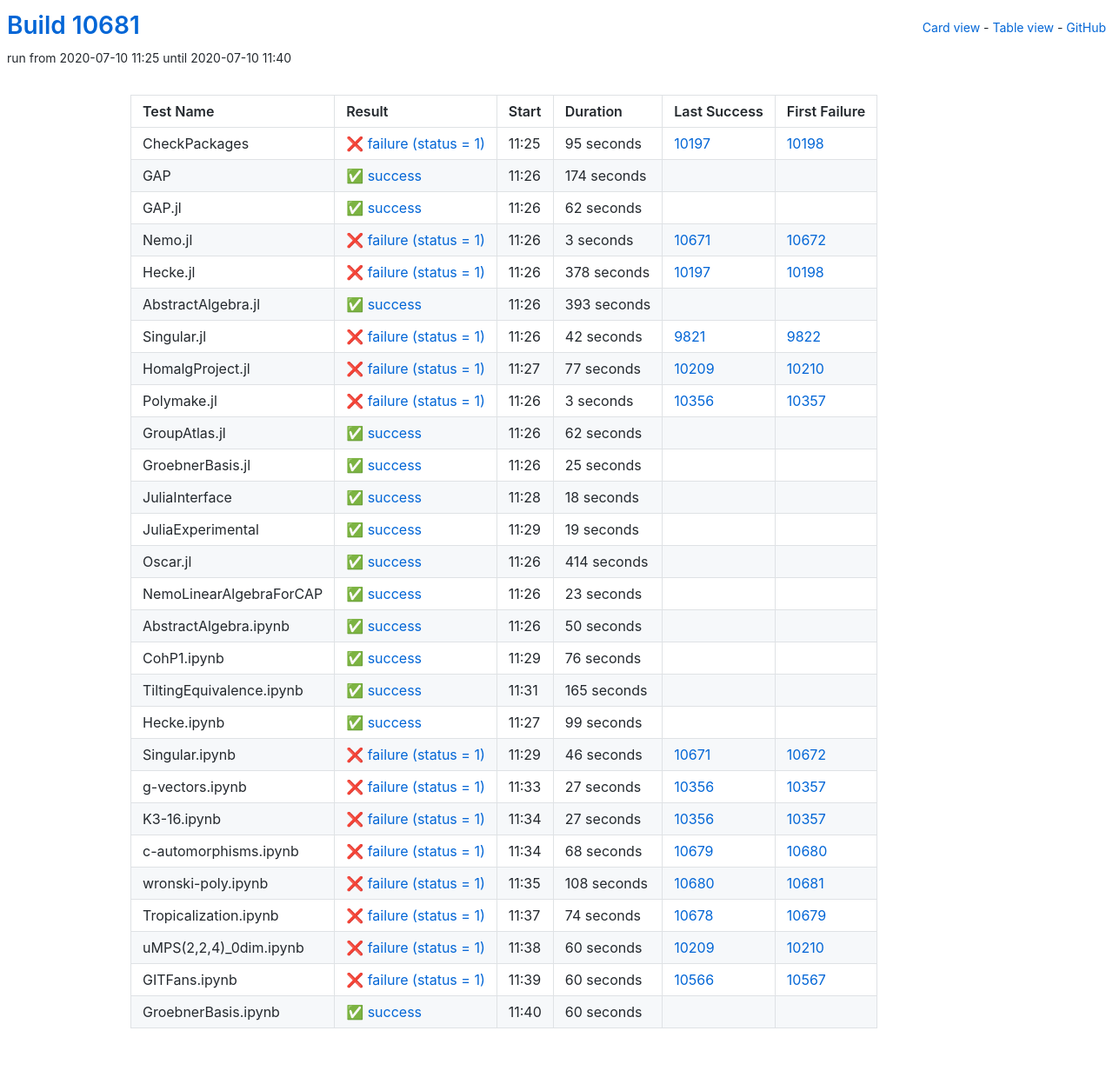
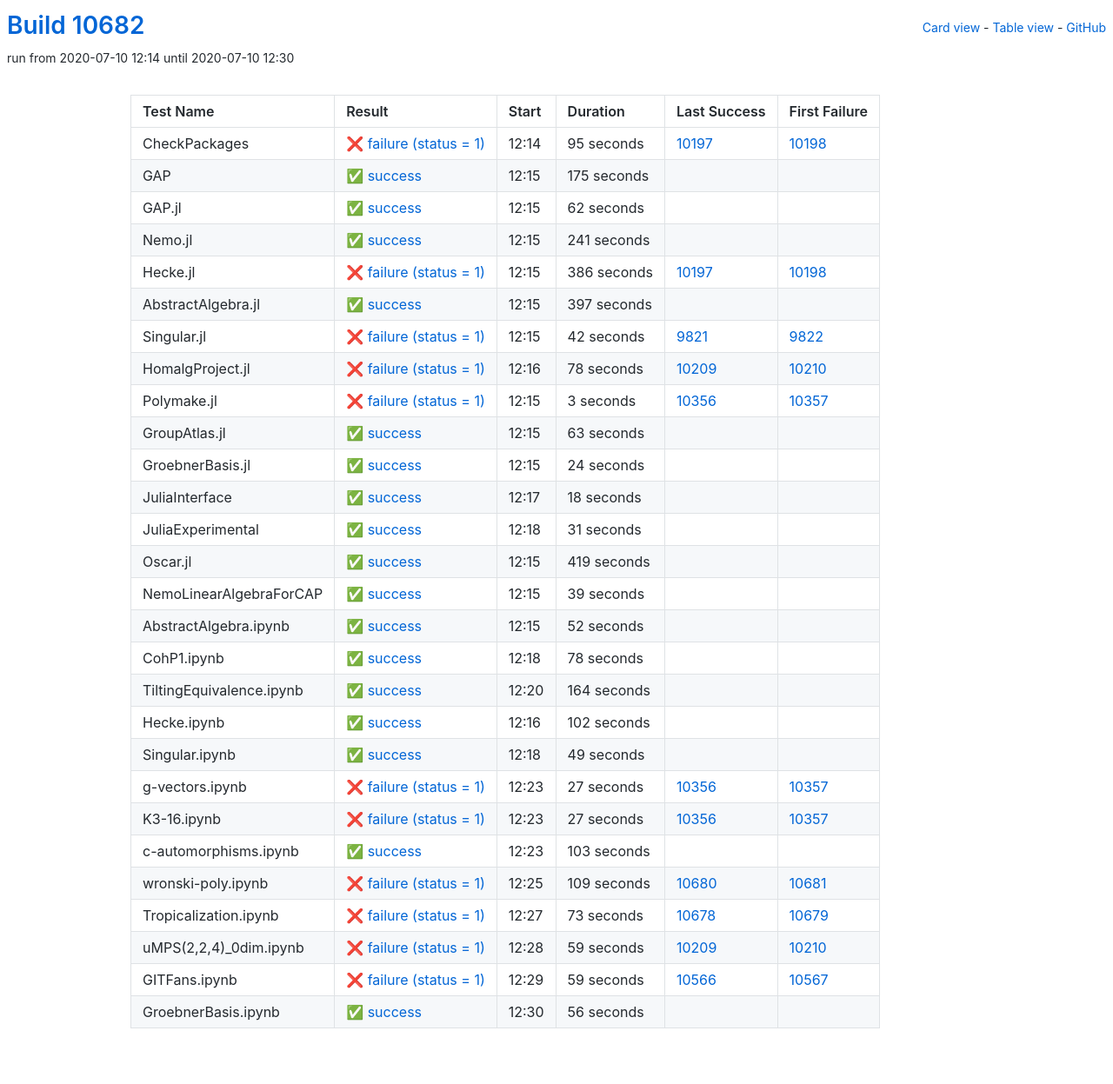
Before and after one commit to oscar-system/oscar-ci-status, a Jekyll site: the page built from table.html, in a window 1280 px wide. Shown: the whole page at 87% size. Built offline with Jekyll 4.4.1, drawn with Linux system fonts in a browser that asks for light colours.

Commit message:
Build #10682

```diff
--- a/_data/ci.yml
+++ b/_data/ci.yml
@@ -1,6 +1,6 @@
 ---
-build: 10681
-build_url: https://oscarci.mathematik.uni-kl.de/job/oscar/10681/
+build: 10682
+build_url: https://oscarci.mathematik.uni-kl.de/job/oscar/10682/
 job: oscar
 organization: oscar-system
 repo: oscar-ci-status
@@ -8,8 +8,8 @@
 tests:
 - name: CheckPackages
   id: checkpackages
-  log: https://oscarci.mathematik.uni-kl.de/job/oscar/10681/artifact/logs/build-10681/CheckPackages.log
-  start: 2020-07-10 11:25
+  log: https://oscarci.mathematik.uni-kl.de/job/oscar/10682/artifact/logs/build-10682/CheckPackages.log
+  start: 2020-07-10 12:14
   success: false
   exitcode: 1
   status: failure
@@ -20,20 +20,20 @@
   first_failure_url: https://oscarci.mathematik.uni-kl.de/job/oscar/10198/
 - name: GAP
   id: gap
-  log: https://oscarci.mathematik.uni-kl.de/job/oscar/10681/artifact/logs/build-10681/GAP.log
-  start: 2020-07-10 11:26
+  log: https://oscarci.mathematik.uni-kl.de/job/oscar/10682/artifact/logs/build-10682/GAP.log
+  start: 2020-07-10 12:15
   success: true
   exitcode: 0
   status: success
-  duration: 174
+  duration: 175
   last_success: false
   last_success_url:
   first_failure: false
   first_failure_url:
 - name: GAP.jl
   id: gap-jl
-  log: https://oscarci.mathematik.uni-kl.de/job/oscar/10681/artifact/logs/build-10681/GAP.jl.log
-  start: 2020-07-10 11:26
+  log: https://oscarci.mathematik.uni-kl.de/job/oscar/10682/artifact/logs/build-10682/GAP.jl.log
+  start: 2020-07-10 12:15
   success: true
   exitcode: 0
   status: success
@@ -44,44 +44,44 @@
   first_failure_url:
 - name: Nemo.jl
   id: nemo-jl
-  log: https://oscarci.mathematik.uni-kl.de/job/oscar/10681/artifact/logs/build-10681/Nemo.jl.log
-  start: 2020-07-10 11:26
+  log: https://oscarci.mathematik.uni-kl.de/job/oscar/10682/artifact/logs/build-10682/Nemo.jl.log
+  start: 2020-07-10 12:15
+  success: true
+  exitcode: 0
+  status: success
+  duration: 241
+  last_success: false
+  last_success_url:
+  first_failure: false
+  first_failure_url:
+- name: Hecke.jl
+  id: hecke-jl
+  log: https://oscarci.mathematik.uni-kl.de/job/oscar/10682/artifact/logs/build-10682/Hecke.jl.log
+  start: 2020-07-10 12:15
   success: false
   exitcode: 1
   status: failure
-  duration: 3
-  last_success: 10671
-  last_success_url: https://oscarci.mathematik.uni-kl.de/job/oscar/10671/
-  first_failure: 10672
-  first_failure_url: https://oscarci.mathematik.uni-kl.de/job/oscar/10672/
-- name: Hecke.jl
-  id: hecke-jl
-  log: https://oscarci.mathematik.uni-kl.de/job/oscar/10681/artifact/logs/build-10681/Hecke.jl.log
-  start: 2020-07-10 11:26
-  success: false
-  exitcode: 1
-  status: failure
-  duration: 378
+  duration: 386
   last_success: 10197
   last_success_url: https://oscarci.mathematik.uni-kl.de/job/oscar/10197/
   first_failure: 10198
   first_failure_url: https://oscarci.mathematik.uni-kl.de/job/oscar/10198/
 - name: AbstractAlgebra.jl
   id: abstractalgebra-jl
-  log: https://oscarci.mathematik.uni-kl.de/job/oscar/10681/artifact/logs/build-10681/AbstractAlgebra.jl.log
-  start: 2020-07-10 11:26
+  log: https://oscarci.mathematik.uni-kl.de/job/oscar/10682/artifact/logs/build-10682/AbstractAlgebra.jl.log
+  start: 2020-07-10 12:15
   success: true
   exitcode: 0
   status: success
-  duration: 393
+  duration: 397
   last_success: false
   last_success_url:
   first_failure: false
   first_failure_url:
 - name: Singular.jl
   id: singular-jl
-  log: https://oscarci.mathematik.uni-kl.de/job/oscar/10681/artifact/logs/build-10681/Singular.jl.log
-  start: 2020-07-10 11:26
+  log: https://oscarci.mathematik.uni-kl.de/job/oscar/10682/artifact/logs/build-10682/Singular.jl.log
+  start: 2020-07-10 12:15
   success: false
   exitcode: 1
   status: failure
@@ -92,20 +92,20 @@
   first_failure_url: https://oscarci.mathematik.uni-kl.de/job/oscar/9822/
 - name: HomalgProject.jl
   id: homalgproject-jl
-  log: https://oscarci.mathematik.uni-kl.de/job/oscar/10681/artifact/logs/build-10681/HomalgProject.jl.log
-  start: 2020-07-10 11:27
+  log: https://oscarci.mathematik.uni-kl.de/job/oscar/10682/artifact/logs/build-10682/HomalgProject.jl.log
+  start: 2020-07-10 12:16
   success: false
   exitcode: 1
   status: failure
-  duration: 77
+  duration: 78
   last_success: 10209
   last_success_url: https://oscarci.mathematik.uni-kl.de/job/oscar/10209/
   first_failure: 10210
   first_failure_url: https://oscarci.mathematik.uni-kl.de/job/oscar/10210/
 - name: Polymake.jl
   id: polymake-jl
-  log: https://oscarci.mathematik.uni-kl.de/job/oscar/10681/artifact/logs/build-10681/Polymake.jl.log
-  start: 2020-07-10 11:26
+  log: https://oscarci.mathematik.uni-kl.de/job/oscar/10682/artifact/logs/build-10682/Polymake.jl.log
+  start: 2020-07-10 12:15
   success: false
   exitcode: 1
   status: failure
@@ -116,32 +116,32 @@
   first_failure_url: https://oscarci.mathematik.uni-kl.de/job/oscar/10357/
 - name: GroupAtlas.jl
   id: groupatlas-jl
-  log: https://oscarci.mathematik.uni-kl.de/job/oscar/10681/artifact/logs/build-10681/GroupAtlas.jl.log
-  start: 2020-07-10 11:26
+  log: https://oscarci.mathematik.uni-kl.de/job/oscar/10682/artifact/logs/build-10682/GroupAtlas.jl.log
+  start: 2020-07-10 12:15
   success: true
   exitcode: 0
   status: success
-  duration: 62
+  duration: 63
   last_success: false
   last_success_url:
   first_failure: false
   first_failure_url:
 - name: GroebnerBasis.jl
   id: groebnerbasis-jl
-  log: https://oscarci.mathematik.uni-kl.de/job/oscar/10681/artifact/logs/build-10681/GroebnerBasis.jl.log
-  start: 2020-07-10 11:26
+  log: https://oscarci.mathematik.uni-kl.de/job/oscar/10682/artifact/logs/build-10682/GroebnerBasis.jl.log
+  start: 2020-07-10 12:15
   success: true
   exitcode: 0
   status: success
-  duration: 25
+  duration: 24
   last_success: false
   last_success_url:
   first_failure: false
   first_failure_url:
 - name: JuliaInterface
   id: juliainterface
-  log: https://oscarci.mathematik.uni-kl.de/job/oscar/10681/artifact/logs/build-10681/JuliaInterface.log
-  start: 2020-07-10 11:28
+  log: https://oscarci.mathematik.uni-kl.de/job/oscar/10682/artifact/logs/build-10682/JuliaInterface.log
+  start: 2020-07-10 12:17
   success: true
   exitcode: 0
   status: success
@@ -152,104 +152,104 @@
   first_failure_url:
 - name: JuliaExperimental
   id: juliaexperimental
-  log: https://oscarci.mathematik.uni-kl.de/job/oscar/10681/artifact/logs/build-10681/JuliaExperimental.log
-  start: 2020-07-10 11:29
+  log: https://oscarci.mathematik.uni-kl.de/job/oscar/10682/artifact/logs/build-10682/JuliaExperimental.log
+  start: 2020-07-10 12:18
   success: true
   exitcode: 0
   status: success
-  duration: 19
+  duration: 31
   last_success: false
   last_success_url:
   first_failure: false
   first_failure_url:
 - name: Oscar.jl
   id: oscar-jl
-  log: https://oscarci.mathematik.uni-kl.de/job/oscar/10681/artifact/logs/build-10681/Oscar.jl.log
-  start: 2020-07-10 11:26
+  log: https://oscarci.mathematik.uni-kl.de/job/oscar/10682/artifact/logs/build-10682/Oscar.jl.log
+  start: 2020-07-10 12:15
   success: true
   exitcode: 0
   status: success
-  duration: 414
+  duration: 419
   last_success: false
   last_success_url:
   first_failure: false
   first_failure_url:
 - name: NemoLinearAlgebraForCAP
   id: nemolinearalgebraforcap
-  log: https://oscarci.mathematik.uni-kl.de/job/oscar/10681/artifact/logs/build-10681/NemoLinearAlgebraForCAP.log
-  start: 2020-07-10 11:26
+  log: https://oscarci.mathematik.uni-kl.de/job/oscar/10682/artifact/logs/build-10682/NemoLinearAlgebraForCAP.log
+  start: 2020-07-10 12:15
   success: true
   exitcode: 0
   status: success
-  duration: 23
+  duration: 39
   last_success: false
   last_success_url:
   first_failure: false
   first_failure_url:
 - name: AbstractAlgebra.ipynb
   id: abstractalgebra-ipynb
-  log: https://oscarci.mathematik.uni-kl.de/job/oscar/10681/artifact/logs/build-10681/AbstractAlgebra.ipynb.log
-  start: 2020-07-10 11:26
+  log: https://oscarci.mathematik.uni-kl.de/job/oscar/10682/artifact/logs/build-10682/AbstractAlgebra.ipynb.log
+  start: 2020-07-10 12:15
   success: true
   exitcode: 0
   status: success
-  duration: 50
+  duration: 52
   last_success: false
   last_success_url:
   first_failure: false
   first_failure_url:
 - name: CohP1.ipynb
   id: cohp1-ipynb
-  log: https://oscarci.mathematik.uni-kl.de/job/oscar/10681/artifact/logs/build-10681/CohP1.ipynb.log
-  start: 2020-07-10 11:29
+  log: https://oscarci.mathematik.uni-kl.de/job/oscar/10682/artifact/logs/build-10682/CohP1.ipynb.log
+  start: 2020-07-10 12:18
   success: true
   exitcode: 0
   status: success
-  duration: 76
+  duration: 78
   last_success: false
   last_success_url:
   first_failure: false
   first_failure_url:
 - name: TiltingEquivalence.ipynb
   id: tiltingequivalence-ipynb
-  log: https://oscarci.mathematik.uni-kl.de/job/oscar/10681/artifact/logs/build-10681/TiltingEquivalence.ipynb.log
-  start: 2020-07-10 11:31
+  log: https://oscarci.mathematik.uni-kl.de/job/oscar/10682/artifact/logs/build-10682/TiltingEquivalence.ipynb.log
+  start: 2020-07-10 12:20
   success: true
   exitcode: 0
   status: success
-  duration: 165
+  duration: 164
   last_success: false
   last_success_url:
   first_failure: false
   first_failure_url:
 - name: Hecke.ipynb
   id: hecke-ipynb
-  log: https://oscarci.mathematik.uni-kl.de/job/oscar/10681/artifact/logs/build-10681/Hecke.ipynb.log
-  start: 2020-07-10 11:27
+  log: https://oscarci.mathematik.uni-kl.de/job/oscar/10682/artifact/logs/build-10682/Hecke.ipynb.log
+  start: 2020-07-10 12:16
   success: true
   exitcode: 0
   status: success
-  duration: 99
+  duration: 102
   last_success: false
   last_success_url:
   first_failure: false
   first_failure_url:
 - name: Singular.ipynb
   id: singular-ipynb
-  log: https://oscarci.mathematik.uni-kl.de/job/oscar/10681/artifact/logs/build-10681/Singular.ipynb.log
-  start: 2020-07-10 11:29
-  success: false
-  exitcode: 1
-  status: failure
-  duration: 46
-  last_success: 10671
-  last_success_url: https://oscarci.mathematik.uni-kl.de/job/oscar/10671/
-  first_failure: 10672
-  first_failure_url: https://oscarci.mathematik.uni-kl.de/job/oscar/10672/
+  log: https://oscarci.mathematik.uni-kl.de/job/oscar/10682/artifact/logs/build-10682/Singular.ipynb.log
+  start: 2020-07-10 12:18
+  success: true
+  exitcode: 0
+  status: success
+  duration: 49
+  last_success: false
+  last_success_url:
+  first_failure: false
+  first_failure_url:
 - name: g-vectors.ipynb
   id: g-vectors-ipynb
-  log: https://oscarci.mathematik.uni-kl.de/job/oscar/10681/artifact/logs/build-10681/g-vectors.ipynb.log
-  start: 2020-07-10 11:33
+  log: https://oscarci.mathematik.uni-kl.de/job/oscar/10682/artifact/logs/build-10682/g-vectors.ipynb.log
+  start: 2020-07-10 12:23
   success: false
   exitcode: 1
   status: failure
@@ -260,8 +260,8 @@
   first_failure_url: https://oscarci.mathematik.uni-kl.de/job/oscar/10357/
 - name: K3-16.ipynb
   id: k3-16-ipynb
-  log: https://oscarci.mathematik.uni-kl.de/job/oscar/10681/artifact/logs/build-10681/K3-16.ipynb.log
-  start: 2020-07-10 11:34
+  log: https://oscarci.mathematik.uni-kl.de/job/oscar/10682/artifact/logs/build-10682/K3-16.ipynb.log
+  start: 2020-07-10 12:23
   success: false
   exitcode: 1
   status: failure
@@ -272,72 +272,72 @@
   first_failure_url: https://oscarci.mathematik.uni-kl.de/job/oscar/10357/
 - name: c-automorphisms.ipynb
   id: c-automorphisms-ipynb
-  log: https://oscarci.mathematik.uni-kl.de/job/oscar/10681/artifact/logs/build-10681/c-automorphisms.ipynb.log
-  start: 2020-07-10 11:34
+  log: https://oscarci.mathematik.uni-kl.de/job/oscar/10682/artifact/logs/build-10682/c-automorphisms.ipynb.log
+  start: 2020-07-10 12:23
+  success: true
+  exitcode: 0
+  status: success
+  duration: 103
+  last_success: false
+  last_success_url:
+  first_failure: false
+  first_failure_url:
+- name: wronski-poly.ipynb
+  id: wronski-poly-ipynb
+  log: https://oscarci.mathematik.uni-kl.de/job/oscar/10682/artifact/logs/build-10682/wronski-poly.ipynb.log
+  start: 2020-07-10 12:25
   success: false
   exitcode: 1
   status: failure
-  duration: 68
-  last_success: 10679
-  last_success_url: https://oscarci.mathematik.uni-kl.de/job/oscar/10679/
-  first_failure: 10680
-  first_failure_url: https://oscarci.mathematik.uni-kl.de/job/oscar/10680/
-- name: wronski-poly.ipynb
-  id: wronski-poly-ipynb
-  log: https://oscarci.mathematik.uni-kl.de/job/oscar/10681/artifact/logs/build-10681/wronski-poly.ipynb.log
-  start: 2020-07-10 11:35
-  success: false
-  exitcode: 1
-  status: failure
-  duration: 108
+  duration: 109
   last_success: 10680
   last_success_url: https://oscarci.mathematik.uni-kl.de/job/oscar/10680/
   first_failure: 10681
   first_failure_url: https://oscarci.mathematik.uni-kl.de/job/oscar/10681/
 - name: Tropicalization.ipynb
   id: tropicalization-ipynb
-  log: https://oscarci.mathematik.uni-kl.de/job/oscar/10681/artifact/logs/build-10681/Tropicalization.ipynb.log
-  start: 2020-07-10 11:37
+  log: https://oscarci.mathematik.uni-kl.de/job/oscar/10682/artifact/logs/build-10682/Tropicalization.ipynb.log
+  start: 2020-07-10 12:27
   success: false
   exitcode: 1
   status: failure
-  duration: 74
+  duration: 73
   last_success: 10678
   last_success_url: https://oscarci.mathematik.uni-kl.de/job/oscar/10678/
   first_failure: 10679
   first_failure_url: https://oscarci.mathematik.uni-kl.de/job/oscar/10679/
 - name: uMPS(2,2,4)_0dim.ipynb
   id: umps-2-2-4-0dim-ipynb
-  log: https://oscarci.mathematik.uni-kl.de/job/oscar/10681/artifact/logs/build-10681/uMPS-2-2-4-_0dim.ipynb.log
-  start: 2020-07-10 11:38
+  log: https://oscarci.mathematik.uni-kl.de/job/oscar/10682/artifact/logs/build-10682/uMPS-2-2-4-_0dim.ipynb.log
+  start: 2020-07-10 12:28
   success: false
   exitcode: 1
   status: failure
-  duration: 60
+  duration: 59
   last_success: 10209
   last_success_url: https://oscarci.mathematik.uni-kl.de/job/oscar/10209/
   first_failure: 10210
   first_failure_url: https://oscarci.mathematik.uni-kl.de/job/oscar/10210/
 - name: GITFans.ipynb
   id: gitfans-ipynb
-  log: https://oscarci.mathematik.uni-kl.de/job/oscar/10681/artifact/logs/build-10681/GITFans.ipynb.log
-  start: 2020-07-10 11:39
+  log: https://oscarci.mathematik.uni-kl.de/job/oscar/10682/artifact/logs/build-10682/GITFans.ipynb.log
+  start: 2020-07-10 12:29
   success: false
   exitcode: 1
   status: failure
-  duration: 60
+  duration: 59
   last_success: 10566
   last_success_url: https://oscarci.mathematik.uni-kl.de/job/oscar/10566/
   first_failure: 10567
   first_failure_url: https://oscarci.mathematik.uni-kl.de/job/oscar/10567/
 - name: GroebnerBasis.ipynb
   id: groebnerbasis-ipynb
-  log: https://oscarci.mathematik.uni-kl.de/job/oscar/10681/artifact/logs/build-10681/GroebnerBasis.ipynb.log
-  start: 2020-07-10 11:40
+  log: https://oscarci.mathematik.uni-kl.de/job/oscar/10682/artifact/logs/build-10682/GroebnerBasis.ipynb.log
+  start: 2020-07-10 12:30
   success: true
   exitcode: 0
   status: success
-  duration: 60
+  duration: 56
   last_success: false
   last_success_url:
   first_failure: false
```
Also changed, not shown: README.md.
